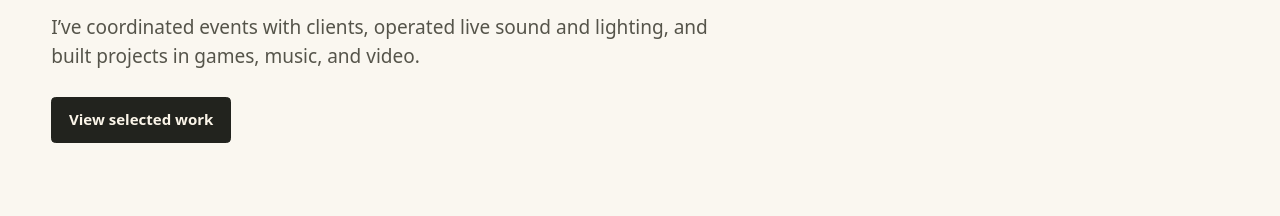
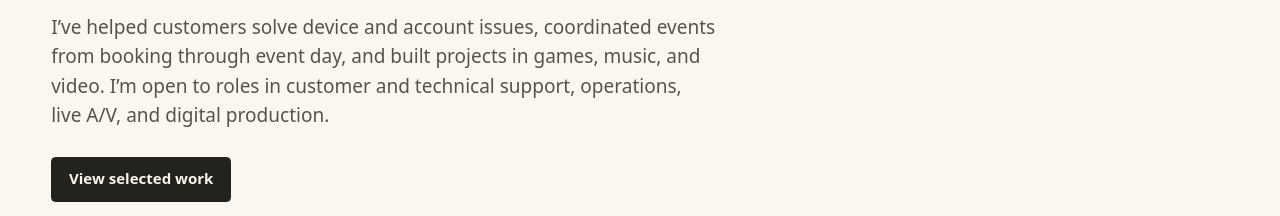
Before and after one commit to stephenjolleydigital/stephenjolleydigital.github.io, a plain HTML site: page index.html in a window 1280 px wide. Shown: the part 385-601 px from the top of the page. Drawn offline with Linux system fonts and the light colour scheme.

Commit message:
Clarify the roles supported by the portfolio

```diff
--- a/index.html
+++ b/index.html
@@ -25,7 +25,7 @@
       <p class="eyebrow">Brighton, Michigan</p>
       <h1 id="name">Stephen Jolley</h1>
       <p class="headline">Support, operations <span>&amp; digital media</span></p>
-      <p class="intro-copy">I’ve coordinated events with clients, operated live sound and lighting, and built projects in games, music, and video.</p>
+      <p class="intro-copy">I’ve helped customers solve device and account issues, coordinated events from booking through event day, and built projects in games, music, and video. I’m open to roles in customer and technical support, operations, live A/V, and digital production.</p>
       <a class="button" href="#work">View selected work</a>
     </section>
 
```
